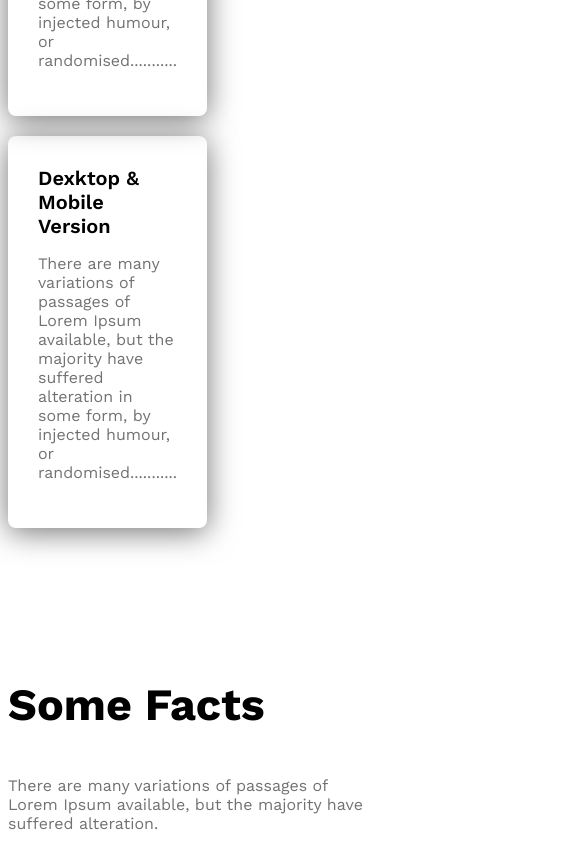
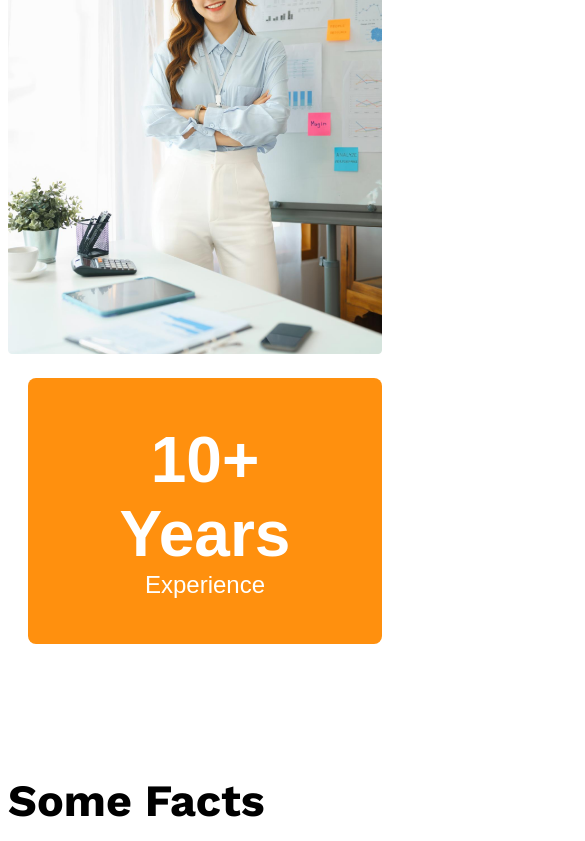
Before and after one commit to mahfuj-hridoy/g3-architects-websiteee, a plain HTML site: page index.html in a window 390 px wide. Shown: the part 4485-5326 px from the top of the page, 585 px wide, since content can reach past the window. Drawn offline with nearby package versions, Linux system fonts and the light colour scheme.

Commit message:
last commit

```diff
--- a/index.html
+++ b/index.html
@@ -69,7 +69,7 @@
 
 
             </div>
-            <div>
+            <div class="featured-architect">
                 <img src="images/architect.png" alt="">
                 <button id="experience-badge" class="btn-primary">
                     <span id="experience-year">10+ Years</span><br>
--- a/styles/architects.css
+++ b/styles/architects.css
@@ -120,6 +120,17 @@ main > section{
     margin-bottom:20px;
 
 }
+#experience-badge{
+    padding: 45px 42px;
+    font-size: 1.5rem;
+    font-weight: 500;
+    margin-left: -92px;
+    margin-top: -77px;
+}
+#experience-year{
+    font-weight: 700;
+    font-size: 4rem;
+}
 .features{
     gap:140px;
 }
@@ -132,6 +143,9 @@ main > section{
 
 
 
+}
+.featured-architect img{
+width: 100%;
 }
 
 .fact-number{
@@ -166,7 +180,7 @@ main > section{
     filter: grayscale(100%);
 }
 @media screen and (max-width:576px){
-    .navbar, .nav-links,.teams{
+    .navbar, .nav-links,.teams,.features{
         flex-direction: column;
     }
     .team-img-container,.facts-container,.sponsor-companies{
@@ -184,10 +198,14 @@ main > section{
     .our-features{
         margin-left:20px;
     }
+    #experience-badge{
+        margin-top: 20px;
+        margin-left: 20px;
+    }
 
 }
 @media screen and (min-width:576px) and (max-width:992px){
-    .teams{
+    .teams,.features{
         flex-direction: column;
 
     }
@@ -200,4 +218,8 @@ main > section{
         justify-items: center;
 
     }
+        #experience-badge{
+        margin-top: 20px;
+        margin-left: 20px;
+    }
 }
```
